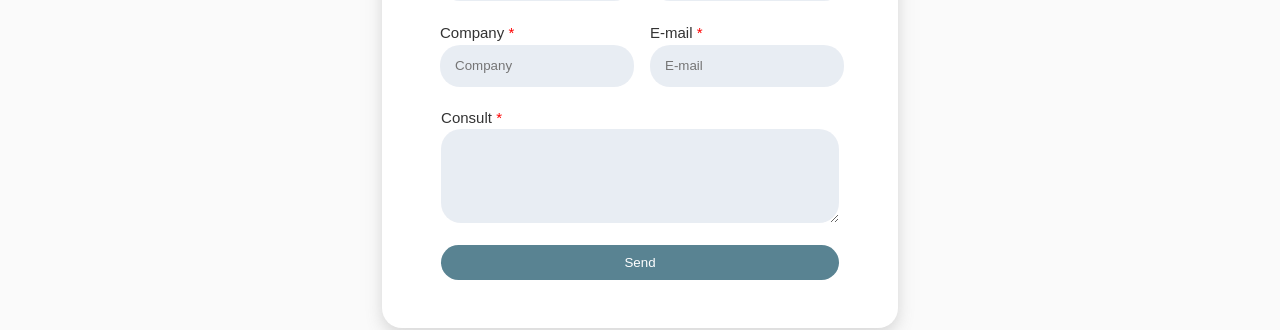
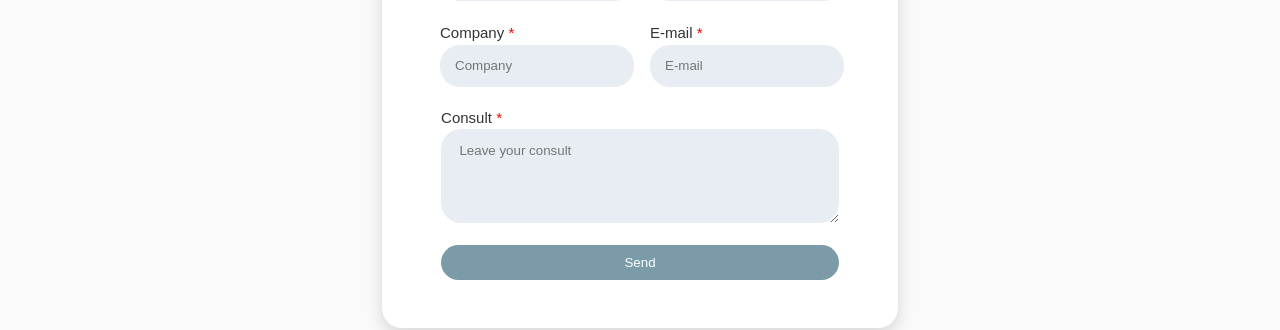
Before and after one commit to brunoosella/devias-web, a React (Vite) app in the folder devias-web/: page / in a window 1280 px wide. Shown: the part 1769-2099 px from the top of the page. Built offline with nearby package versions, Linux system fonts and the light colour scheme.

Commit message:
Add logic to the form

```diff
--- a/devias-web/src/Components/ContactForm/ContactForm.jsx
+++ b/devias-web/src/Components/ContactForm/ContactForm.jsx
@@ -7,22 +7,50 @@ import './ContactForm.scss'
 
 export default function ContactForm (){
 
-  //Constant
+  // Local State
+  const [isLoading, setIsLoading] = React.useState(false)
+
+  const [formData,setFormData] = React.useState({
+    user_name: '',
+    user_last_name: '',
+    user_company: '',
+    user_email: '',
+    consult: ''
+  })
+
+  // Constant
   const form = React.useRef()
+
+  const handleChange = (e) => {
+
+    const {name, value} = e.target
+    setFormData({...formData, [name]: value})
+
+  }
+
+  const formComplet = formData.user_name !== '' &&
+                      formData.user_last_name !== '' &&
+                      formData.user_company !== '' &&
+                      formData.user_email !== '' &&
+                      formData.consult !== ''
 
   // Request of EmailJS
   const sendEmail = (e) => {
 
     e.preventDefault()
+    setIsLoading(true)
 
     emailjs.sendForm('service_f9jpfqc', 'template_d4lzjah', form.current, 'fzV6NkqgeJ4dUbYVN')
       .then((result) => {
 
         console.log(result.text)
+        setIsLoading(false)
+        form.current.reset()
 
       }, (error) => {
 
         console.log(error.text)
+        setIsLoading(false)
 
       })
 
@@ -50,6 +78,8 @@ export default function ContactForm (){
               <input
                 type='text'
                 name='user_name'
+                value={formData.name}
+                onChange={handleChange}
                 placeholder='Name'
                 required
               />
@@ -60,6 +90,8 @@ export default function ContactForm (){
               <input
                 type='text'
                 name='user_last_name'
+                value={formData.lastName}
+                onChange={handleChange}
                 placeholder='Last name'
                 required
               />
@@ -71,6 +103,8 @@ export default function ContactForm (){
               <input
                 type='text'
                 name='user_company'
+                value={formData.company}
+                onChange={handleChange}
                 placeholder='Company'
                 required
               />
@@ -82,6 +116,8 @@ export default function ContactForm (){
               <input
                 type='email'
                 name='user_email'
+                value={formData.email}
+                onChange={handleChange}
                 placeholder='E-mail'
                 required
               />
@@ -94,11 +130,16 @@ export default function ContactForm (){
             <label className='form-label' >Consult <span>*</span></label>
             <textarea
               name='consult'
+              value={formData.consult}
+              onChange={handleChange}
+              placeholder='Leave your consult'
               required
             />
             <input
+              className={`${!formComplet ? 'form-empty' : ''}`}
               type='submit'
-              value='Send'
+              value={isLoading ? 'Sending...' : 'Send'}
+              disabled={isLoading}
             />
           </div>
 
--- a/devias-web/src/Components/ContactForm/ContactForm.scss
+++ b/devias-web/src/Components/ContactForm/ContactForm.scss
@@ -108,6 +108,11 @@
           &:hover {
             opacity: .9;
           }
+
+          &.form-empty {
+            cursor: not-allowed;
+            opacity: .8;
+          }
         }
       }
     }
```
